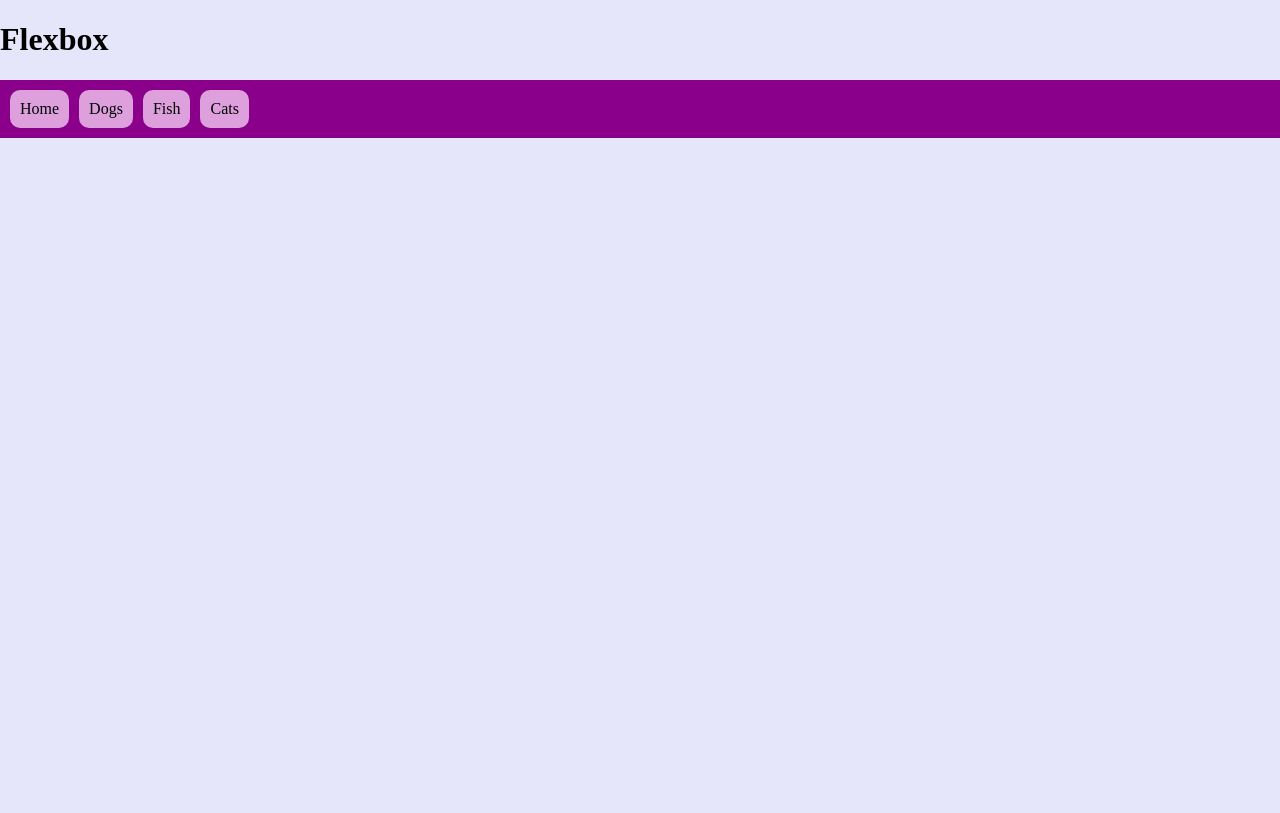
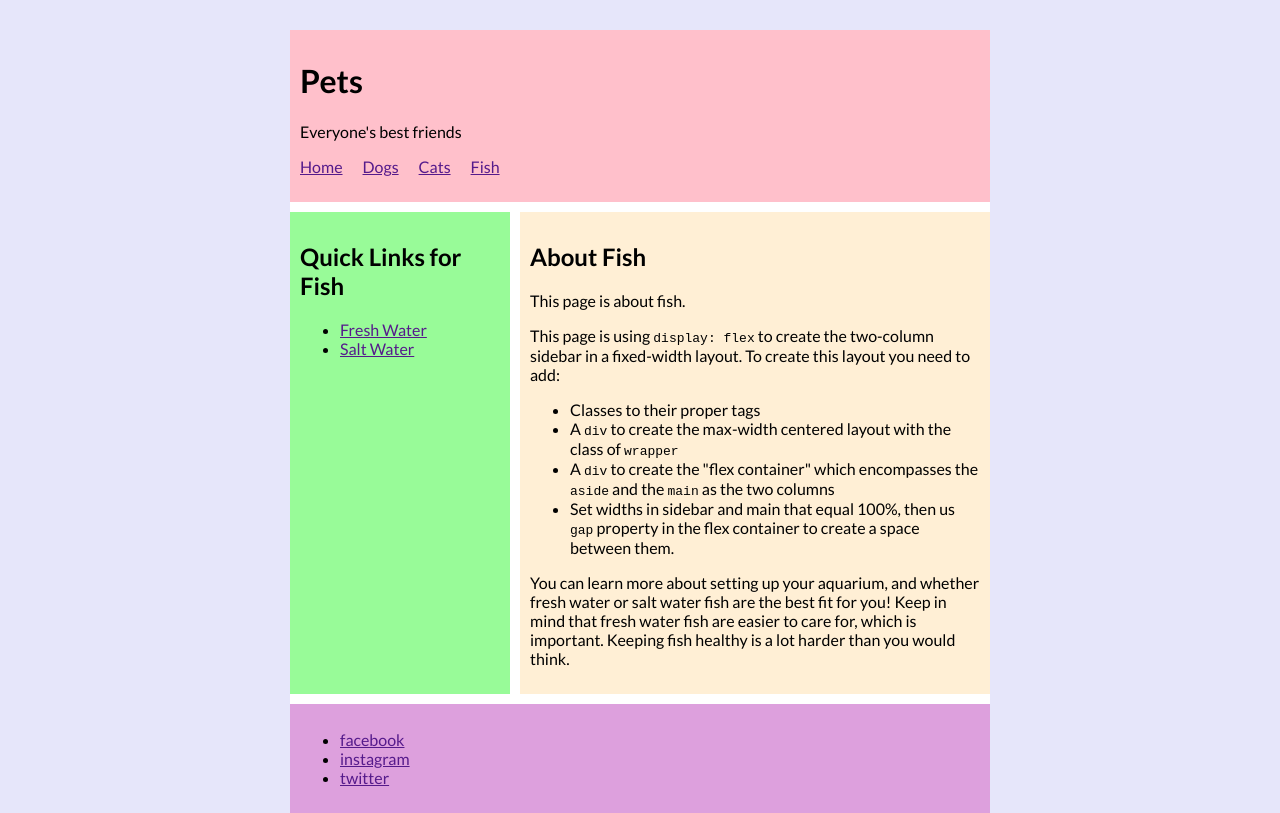
Before and after one commit to seebummy/8-flexbox, a plain HTML site: page index.html in a window 1280 px wide. Drawn offline with Linux system fonts and the light colour scheme.

Commit message:
updated sight

```diff
--- a/index.html
+++ b/index.html
@@ -1,31 +1,74 @@
 <!DOCTYPE html>
 <html lang="en">
-    <head>
-        <meta charset="utf-8">
-    <title> Flexbox</title>
+
+<head>
+	<meta charset="utf-8">
+	<meta name="viewport" content="width=device-width, initial-scale=1.0">
+	<title>Pets: About Fish</title>
+
+<link rel="preconnect" href="https://fonts.googleapis.com">
+<link rel="preconnect" href="https://fonts.gstatic.com" crossorigin>
+<link href="https://fonts.googleapis.com/css2?family=Crimson+Pro:ital,wght@0,200..900;1,200..900&family=Lato:ital,wght@0,100;0,300;0,400;0,700;0,900;1,100;1,300;1,400;1,700;1,900&display=swap" rel="stylesheet">
+
     <link rel="stylesheet" href="styles.css">
-    </head>
+</head>
 
 <body>
-<h1>Flexbox</h1>
+    <div class="wrapper">
 
+	<header class="site-header">
+		<h1>Pets</h1>
+		<p>Everyone's best friends</p>
+		<nav>
+			<ul class="site-links">
+				<li><a href="">Home</a></li>
+				<li><a href="">Dogs</a></li>
+				<li><a href="">Cats</a></li>
+				<li><a href="">Fish</a></li>
+			</ul>
+		</nav>
+	</header>
 
-<nav>
-    <ul class="site-links">
-        <li>
-<a href="" class="site-link">Home</a>
-        </li>
-        <li>
-<a href="" class="site-link">Dogs</a>
-        </li>
-        <li>
-<a href="" class="site-link">Fish</a>
-        </li>
-        <li>
-<a href="" class="site-link">Cats</a>
-        </li>
-    </ul>
+    <div class="two-column">
+	<aside class="side-bar">
+		<h2>Quick Links for Fish</h2>
+		<nav>
+			<ul>
+				<li><a href="">Fresh Water</a></li>
+				<li><a href="">Salt Water</a></li>
+			</ul>
+		</nav>
+	</aside>
 
-</nav>
+	<main class="site-main">
+		<article>
+			<h2>About Fish</h2>
+			<p>This page is about fish.</p>
+			<p>This page is using <code>display: flex</code> to create the two-column sidebar in a fixed-width layout.
+				To create this layout you need to add:</p>
+			<ul>
+				<li>Classes to their proper tags</li>
+				<li>A <code>div</code> to create the max-width centered layout with the class of <code>wrapper</code></li>
+				<li>A <code>div</code> to create the "flex container" which encompasses the <code>aside</code> and the
+					<code>main</code> as the two columns</li>
+				<li>Set widths in sidebar and main that equal 100%, then us <code>gap</code> property in the flex
+					container to create a space between them.</li>
+			</ul>
+
+			<p>You can learn more about setting up your aquarium, and whether fresh water or salt water fish are the
+				best fit for you! Keep in mind that fresh water fish are easier to care for, which is important. Keeping
+				fish healthy is a lot harder than you would think.</p>
+		</article>
+	</main>
+</div>
+	<footer class="site-footer">
+		<ul>
+			<li><a href="">facebook</a></li>
+			<li><a href="">instagram</a></li>
+			<li><a href="">twitter</a></li>
+		</ul>
+	</footer>
+</div>
 </body>
+
 </html>
--- a/styles.css
+++ b/styles.css
@@ -1,33 +1,49 @@
 html {
 background-color: lavender;
-
-
+font-family: Lato;
 }
 
 body {
 margin: 0px;
+}
+.wrapper {
+    max-width: 700px;
+    margin: 30px auto 0 auto;
+    background-color: white;
 
 }
 
+.site-header {
+    background-color: pink;
+    padding: 10px;
+}
+
 .site-links {
-    background-color: darkmagenta;
 list-style-type: none;
+display: flex;
+gap: 20px;
+padding: 0;
+
+}
+.side-bar {
+    background-color: palegreen;
+    padding: 10px;
+    flex: 0 0 200px
+}
+
+.site-main {
+    background-color: papayawhip;
+    padding: 10px;
+}
+
+.site-footer {
+background-color: plum;
 padding: 10px;
+}
+
+.two-column {
 display: flex;
 gap: 10px;
-}
-
-.site-link {
-background-color: plum;
-padding: 10px;
-color: black;
-text-decoration: none;
-border-radius: 10px;
-display: inline-block;
-}
-
-
-.site-link:hover {
-background-color: aquamarine;
+margin: 10px 0;
 
 }
```
